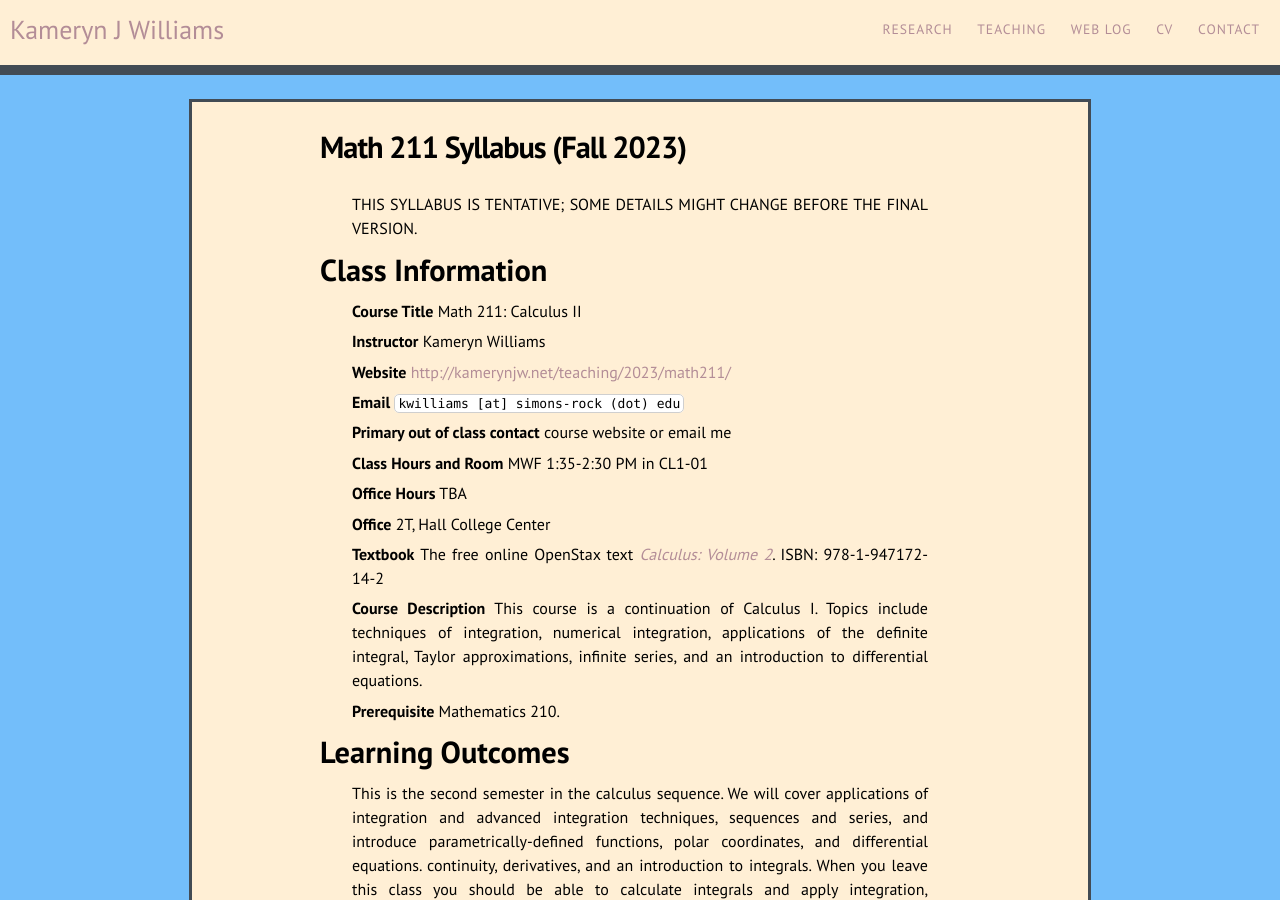
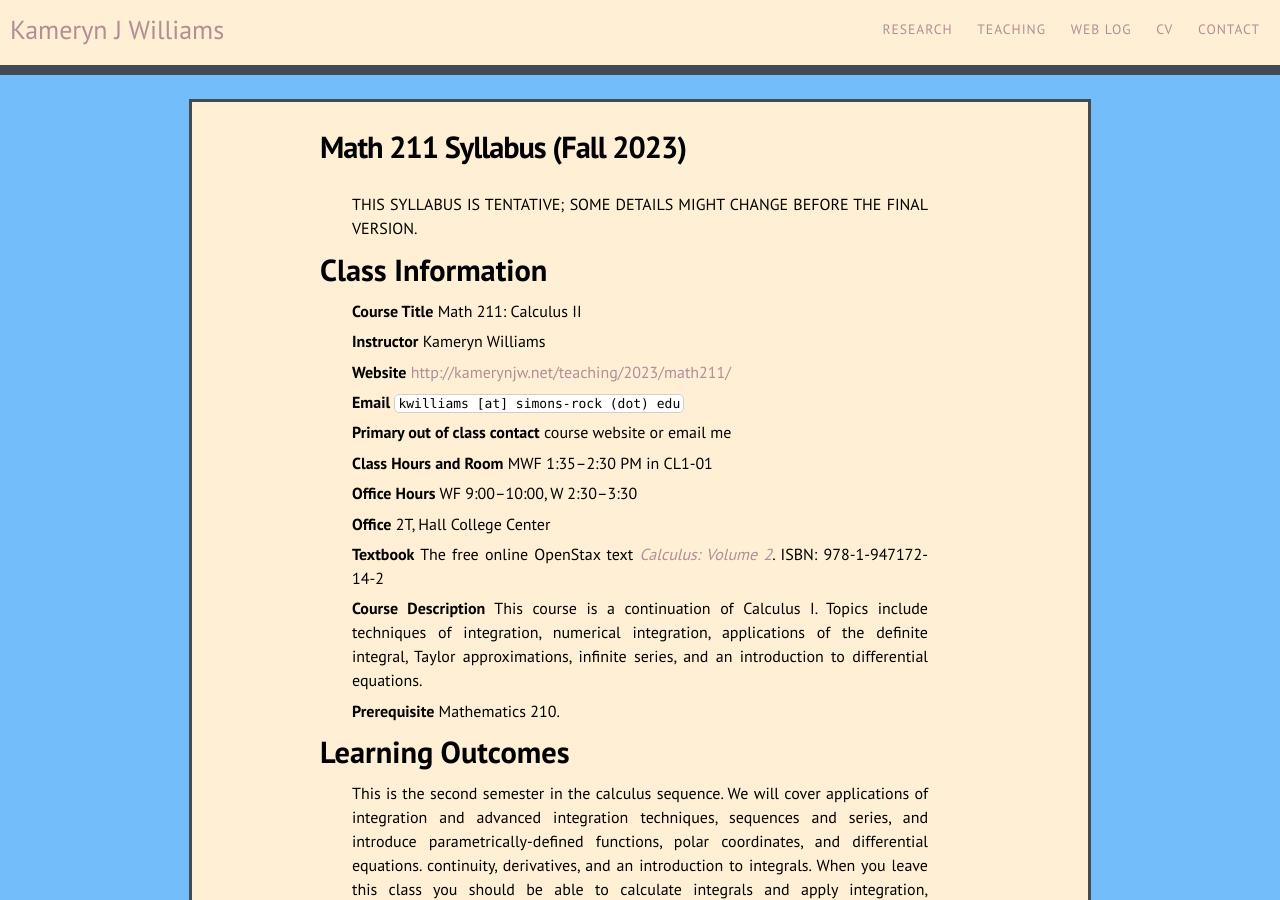
Before and after one commit to kamerynjw/kamerynjw.github.io, a Jekyll site: the page built from teaching/2023/math211/syllabus.md, in a window 1280 px wide and 900 px high. Built offline with Jekyll 4.4.1, drawn with Linux system fonts in a browser that asks for light colours; nearby versions of some CDN libraries.

Commit message:
added office hours to syllabussies

```diff
--- a/teaching/2023/math211/syllabus.md
+++ b/teaching/2023/math211/syllabus.md
@@ -19,9 +19,9 @@ Class Information
 
 **Primary out of class contact** course website or email me
 
-**Class Hours and Room** MWF 1:35-2:30 PM in CL1-01
+**Class Hours and Room** MWF 1:35–2:30 PM in CL1-01
 
-**Office Hours** TBA
+**Office Hours** WF 9:00–10:00, W 2:30–3:30
 
 **Office** 2T, Hall College Center
 
```
Also changed, not shown: teaching/2023/math210/syllabus.md (+1 -1 lines).
